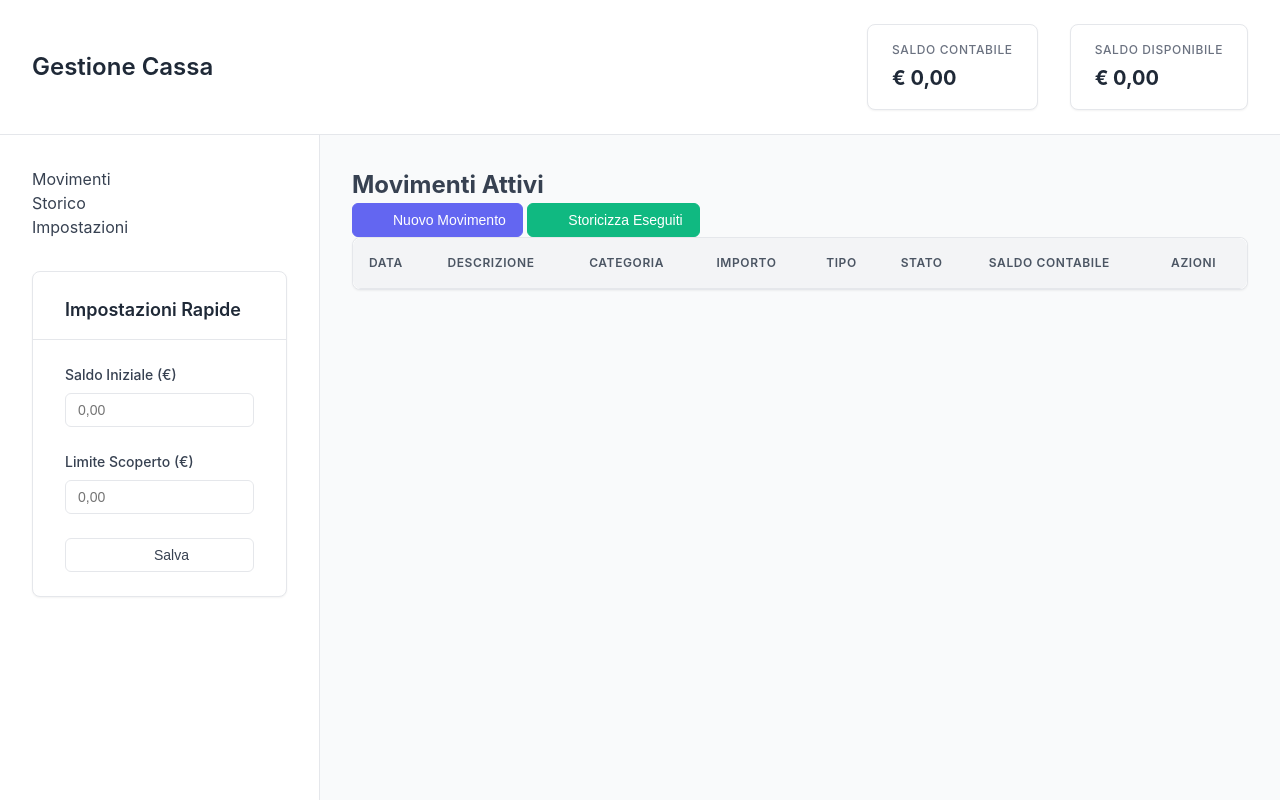
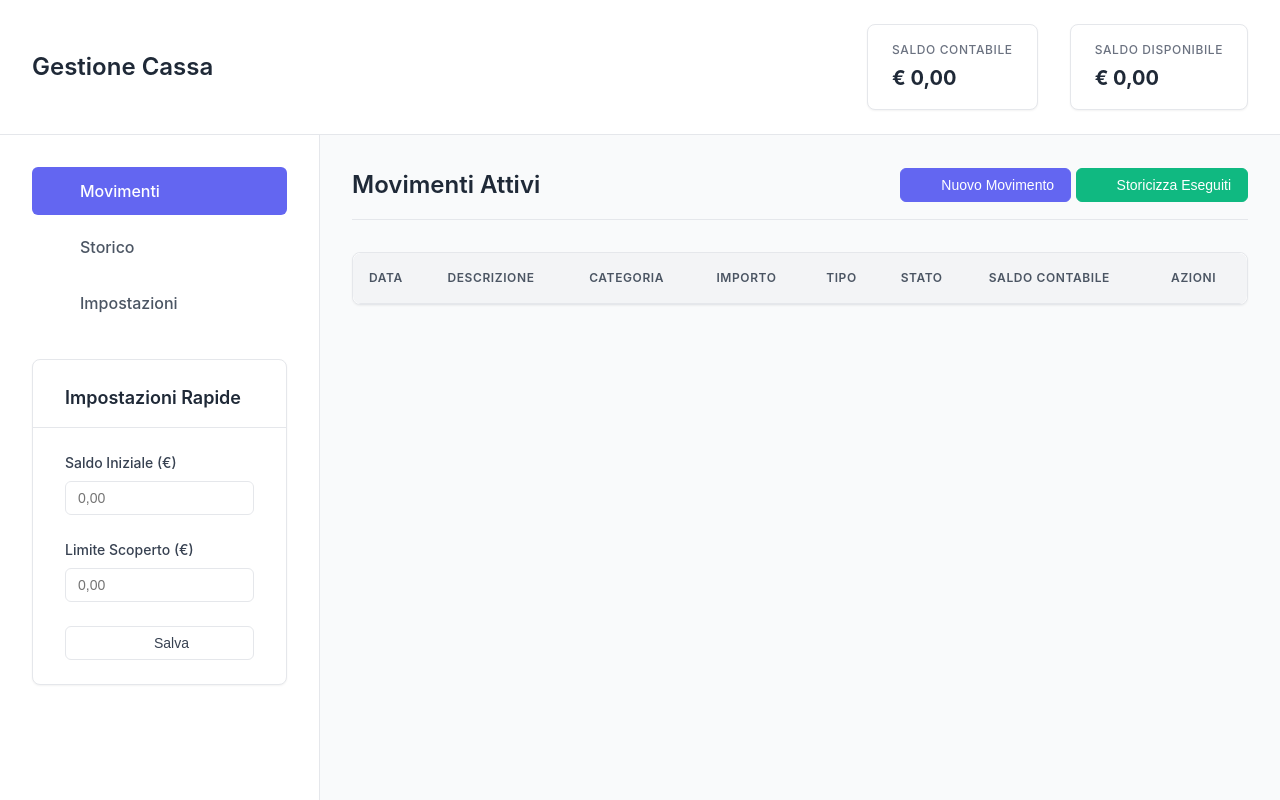
Before and after one commit to Scan360AI/cash-flow, a plain HTML site: page index.html in a window 1280 px wide. Drawn offline with nearby package versions, Linux system fonts and the light colour scheme.

Commit message:
Update styles.css

```diff
--- a/styles.css
+++ b/styles.css
@@ -140,11 +140,75 @@ body {
     overflow-y: auto;
 }
 
+/* Sidebar menu */
+.sidebar-menu {
+    margin-bottom: 2rem;
+}
+
+.menu-item {
+    display: flex;
+    align-items: center;
+    gap: 0.75rem;
+    padding: 0.75rem 1rem;
+    margin-bottom: 0.5rem;
+    border-radius: 6px;
+    cursor: pointer;
+    transition: all 0.15s ease;
+    color: var(--gray-600);
+    font-weight: 500;
+}
+
+.menu-item:hover {
+    background: var(--gray-100);
+    color: var(--gray-800);
+}
+
+.menu-item.active {
+    background: var(--primary);
+    color: white;
+}
+
+.menu-icon {
+    width: 20px;
+    height: 20px;
+    flex-shrink: 0;
+}
+
+/* Main header */
+.main-header {
+    display: flex;
+    justify-content: space-between;
+    align-items: center;
+    margin-bottom: 2rem;
+    padding-bottom: 1rem;
+    border-bottom: 1px solid var(--border-color);
+}
+
+.main-header h2 {
+    font-size: var(--font-size-2xl);
+    font-weight: 600;
+    color: var(--gray-800);
+    margin: 0;
+}
+
 /* Main content */
 .app-main {
     grid-area: main;
     padding: 2rem;
     overflow-y: auto;
+}
+
+/* Form layouts */
+.form-row {
+    display: grid;
+    grid-template-columns: 1fr 1fr;
+    gap: 1rem;
+}
+
+/* Modal sizes */
+.modal.large {
+    width: 90%;
+    max-width: 600px;
 }
 
 /* === 3. COMPONENTI === */
```
